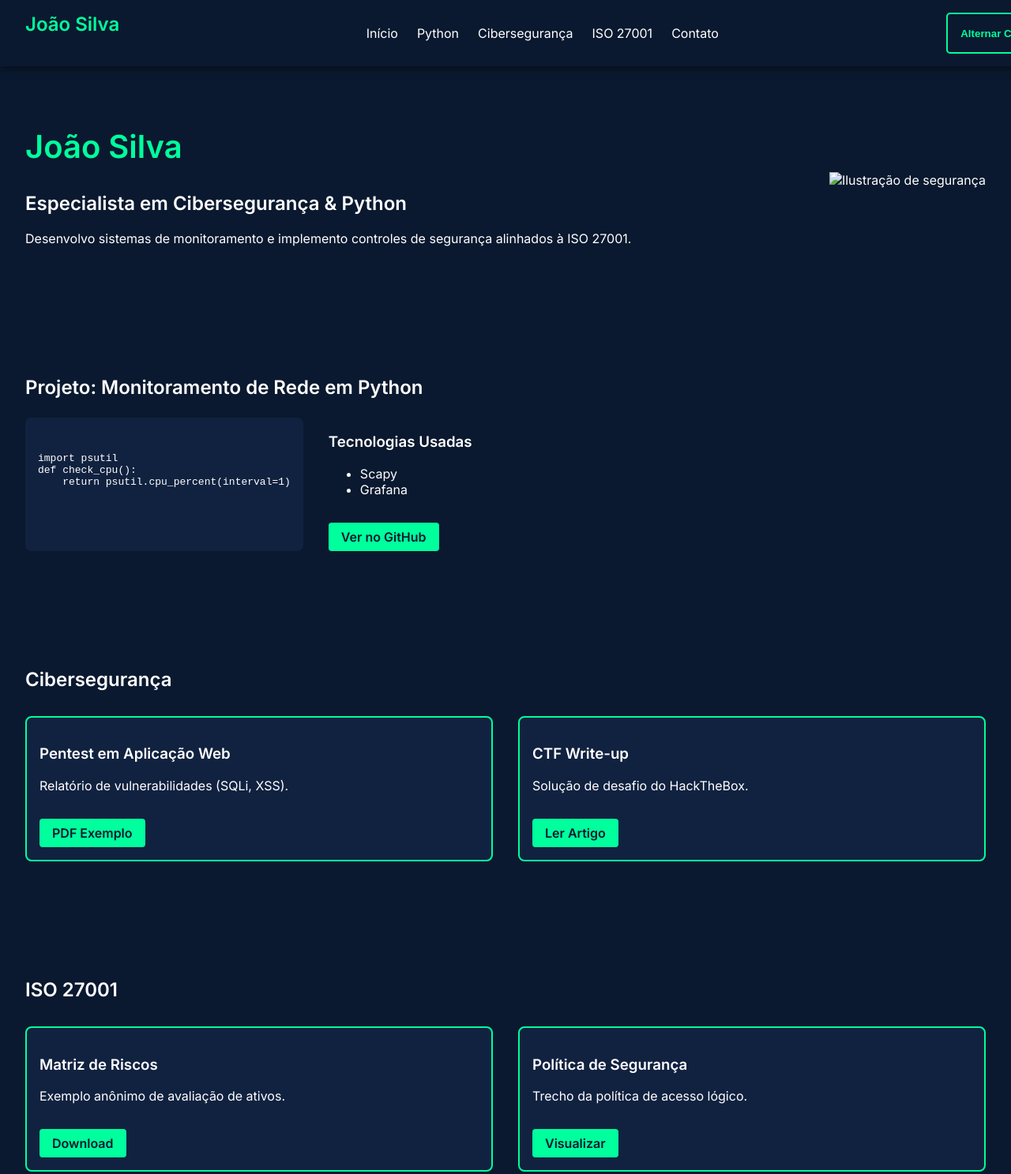
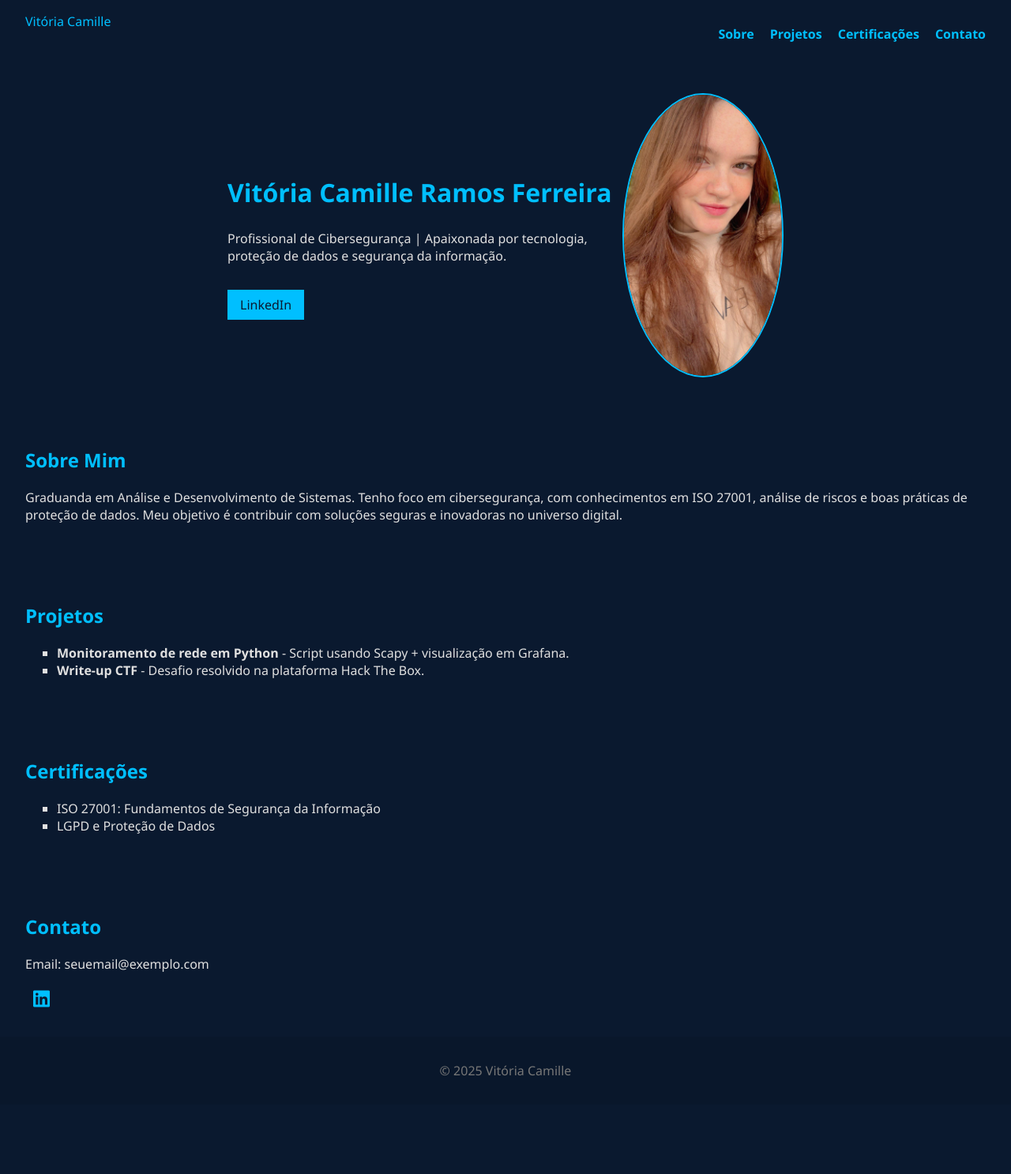
Before and after one commit to vitoriaCamille/Portif-lio, a plain HTML site: page index.html in a window 1280 px wide. Shown: the top 1487 px of the page at 79% size. After the commit the page ends 1399 px from the top, so only its background shows below. Drawn offline with Linux system fonts and the light colour scheme.

Commit message:
Add files via upload

```diff
--- a/index.html
+++ b/index.html
@@ -1,104 +1,68 @@
+
 <!DOCTYPE html>
 <html lang="pt-br">
 <head>
-  <meta charset="UTF-8">
-  <meta name="viewport" content="width=device-width, initial-scale=1.0">
-  <title>Portfólio | João Silva</title>
-  <link rel="stylesheet" href="style.css">
-  <link rel="stylesheet" href="https://cdnjs.cloudflare.com/ajax/libs/font-awesome/6.5.0/css/all.min.css">
-  <link href="https://fonts.googleapis.com/css2?family=Fira+Code&family=Inter:wght@400;600&display=swap" rel="stylesheet">
+  <meta charset="UTF-8" />
+  <meta name="viewport" content="width=device-width, initial-scale=1.0"/>
+  <title>Vitória Camille - Cibersegurança</title>
+  <link rel="stylesheet" href="style.css"/>
+  <link rel="stylesheet" href="https://cdnjs.cloudflare.com/ajax/libs/font-awesome/6.4.0/css/all.min.css"/>
 </head>
 <body>
+  <header>
     <nav>
-    <div class="logo">João Silva</div>
-    <ul>
-      <li><a href="#home">Início</a></li>
-      <li><a href="#python">Python</a></li>
-      <li><a href="#cyber">Cibersegurança</a></li>
-      <li><a href="#iso27001">ISO 27001</a></li>
+      <div class="logo">Vitória Camille</div>
+      <ul class="nav-links">
+        <li><a href="#sobre">Sobre</a></li>
+        <li><a href="#projetos">Projetos</a></li>
+        <li><a href="#certificacoes">Certificações</a></li>
         <li><a href="#contato">Contato</a></li>
       </ul>
-    <button id="toggle-theme" class="theme-btn">Alternar Cor</button>
     </nav>
+  </header>
 
-  <section id="home" class="hero">
+  <section class="hero">
     <div class="hero-text">
-      <h1>João Silva</h1>
-      <h2>Especialista em Cibersegurança & Python</h2>
-      <p>Desenvolvo sistemas de monitoramento e implemento controles de segurança alinhados à ISO 27001.</p>
+      <h1>Vitória Camille Ramos Ferreira</h1>
+      <p>Profissional de Cibersegurança | Apaixonada por tecnologia, proteção de dados e segurança da informação.</p>
+      <a href="https://www.linkedin.com/in/vitória-ferreira-04754120a" target="_blank" class="btn">LinkedIn</a>
     </div>
-    <div class="hero-image">
-      <img src="images/cyber-hero.png" alt="Ilustração de segurança">
+    <div class="hero-img">
+      <img src="foto.jpg" alt="Vitória Camille"/>
     </div>
   </section>
 
-  <section id="python" class="section">
-    <h2>Projeto: Monitoramento de Rede em Python</h2>
-    <div class="project-details">
-      <div class="code-snippet">
-        <pre><code class="python">
-import psutil
-def check_cpu():
-    return psutil.cpu_percent(interval=1)
-        </code></pre>
-      </div>
-      <div class="project-description">
-        <h3>Tecnologias Usadas</h3>
+  <section id="sobre" class="section">
+    <h2>Sobre Mim</h2>
+    <p>Graduanda em Análise e Desenvolvimento de Sistemas. Tenho foco em cibersegurança, com conhecimentos em ISO 27001, análise de riscos e boas práticas de proteção de dados. Meu objetivo é contribuir com soluções seguras e inovadoras no universo digital.</p>
+  </section>
+
+  <section id="projetos" class="section">
+    <h2>Projetos</h2>
     <ul>
-          <li>Scapy</li>
-          <li>Grafana</li>
+      <li><strong>Monitoramento de rede em Python</strong> - Script usando Scapy + visualização em Grafana.</li>
+      <li><strong>Write-up CTF</strong> - Desafio resolvido na plataforma Hack The Box.</li>
     </ul>
-        <a href="#" class="btn">Ver no GitHub</a>
-      </div>
+  </section>
+
+  <section id="certificacoes" class="section">
+    <h2>Certificações</h2>
+    <ul>
+      <li>ISO 27001: Fundamentos de Segurança da Informação</li>
+      <li>LGPD e Proteção de Dados</li>
+    </ul>
+  </section>
+
+  <section id="contato" class="section">
+    <h2>Contato</h2>
+    <p>Email: seuemail@exemplo.com</p>
+    <div class="social-icons">
+      <a href="https://www.linkedin.com/in/vitória-ferreira-04754120a" target="_blank"><i class="fab fa-linkedin"></i></a>
     </div>
   </section>
 
-  <section id="cyber" class="section">
-    <h2>Cibersegurança</h2>
-    <div class="cyber-grid">
-      <div class="card">
-        <h3>Pentest em Aplicação Web</h3>
-        <p>Relatório de vulnerabilidades (SQLi, XSS).</p>
-        <a href="#" class="btn">PDF Exemplo</a>
-      </div>
-      <div class="card">
-        <h3>CTF Write-up</h3>
-        <p>Solução de desafio do HackTheBox.</p>
-        <a href="#" class="btn">Ler Artigo</a>
-      </div>
-    </div>
-  </section>
-
-  <section id="iso27001" class="section">
-    <h2>ISO 27001</h2>
-    <div class="documents">
-      <div class="doc-card">
-        <h3>Matriz de Riscos</h3>
-        <p>Exemplo anônimo de avaliação de ativos.</p>
-        <a href="#" class="btn">Download</a>
-      </div>
-      <div class="doc-card">
-        <h3>Política de Segurança</h3>
-        <p>Trecho da política de acesso lógico.</p>
-        <a href="#" class="btn">Visualizar</a>
-      </div>
-    </div>
-  </section>
-
-  <section id="contato" class="section contato">
-    <h2>Contato</h2>
-    <div class="social-links">
-      <a href="#"><i class="fab fa-linkedin"></i></a>
-      <a href="#"><i class="fab fa-github"></i></a>
-    </div>
-    <p>✉️ email@profissional.com</p>
-  </section>
-
-  <script>
-    const btn = document.getElementById('toggle-theme');
-    btn.addEventListener('click', () => {
-      document.body.classList.toggle('tema-claro');
-    });
-  </script>
+  <footer>
+    <p>&copy; 2025 Vitória Camille</p>
+  </footer>
 </body>
 </html>
--- a/style.css
+++ b/style.css
@@ -1,162 +1,78 @@
-:root {
-  --fundo: #0a192f;
-  --fundo-secundario: #112240;
-  --texto: #ffffff;
-  --destaque: #00ff9d;
-}
-
-.tema-claro {
-  --fundo: #e0f0ff;
-  --fundo-secundario: #cde7ff;
-  --texto: #0a192f;
-  --destaque: #0077ff;
-}
 
 body {
   margin: 0;
-  font-family: 'Inter', sans-serif;
-  background-color: var(--fundo);
-  color: var(--texto);
-  transition: background 0.3s, color 0.3s;
+  font-family: 'Segoe UI', sans-serif;
+  background-color: #0a192f;
+  color: #e0e0e0;
 }
-
-nav {
-  background-color: var(--fundo);
-  padding: 1rem 2rem;
+header nav {
+  background: #0a192f;
+  color: #00bfff;
   display: flex;
   justify-content: space-between;
-  position: fixed;
-  width: 100%;
+  padding: 1rem 2rem;
+  position: sticky;
   top: 0;
-  z-index: 999;
-  box-shadow: 0 2px 10px rgba(0,0,0,0.5);
 }
-
-nav .logo {
-  font-size: 1.5rem;
-  font-weight: bold;
-  color: var(--destaque);
-}
-
-nav ul {
+.nav-links {
   list-style: none;
   display: flex;
-  gap: 1.5rem;
+  gap: 20px;
 }
-
-nav ul li a {
+.nav-links a {
+  color: #00bfff;
   text-decoration: none;
-  color: var(--texto);
-  transition: color 0.3s;
+  font-weight: bold;
 }
-
-nav ul li a:hover {
-  color: var(--destaque);
-}
-
-.theme-btn {
-  background: none;
-  border: 2px solid var(--destaque);
-  color: var(--destaque);
-  padding: 0.4rem 1rem;
-  cursor: pointer;
-  border-radius: 5px;
-  margin-left: 1rem;
-  font-weight: bold;
-  transition: background 0.3s, color 0.3s;
-}
-
-.theme-btn:hover {
-  background-color: var(--destaque);
-  color: var(--fundo);
-}
-
 .hero {
   display: flex;
-  justify-content: space-between;
+  flex-wrap: wrap;
+  padding: 2rem;
   align-items: center;
-  padding: 8rem 2rem 4rem;
+  justify-content: center;
 }
-
+.hero-text {
+  max-width: 500px;
+}
 .hero-text h1 {
-  font-size: 2.5rem;
-  color: var(--destaque);
+  color: #00bfff;
+  font-size: 2rem;
 }
-
-.hero-text h2 {
-  font-size: 1.5rem;
+.hero-img img {
+  width: 200px;
+  border-radius: 50%;
+  border: 2px solid #00bfff;
 }
-
-.hero-image img {
-  max-width: 300px;
+.section {
+  padding: 2rem;
 }
-
-.section {
-  padding: 4rem 2rem;
+.section h2 {
+  color: #00bfff;
 }
-
-.project-details {
-  display: flex;
-  flex-wrap: wrap;
-  gap: 2rem;
-  margin-top: 1.5rem;
+ul {
+  list-style-type: square;
 }
-
-.code-snippet {
-  background-color: var(--fundo-secundario);
-  padding: 1rem;
-  border-radius: 8px;
-  font-family: 'Fira Code', monospace;
-  overflow-x: auto;
-}
-
-.project-description {
-  max-width: 400px;
-}
-
-.cyber-grid {
-  display: flex;
-  gap: 2rem;
-  margin-top: 2rem;
-}
-
-.card, .doc-card {
-  background-color: var(--fundo-secundario);
-  padding: 1rem;
-  border: 2px solid var(--destaque);
-  border-radius: 8px;
-  flex: 1;
-  transition: transform 0.3s;
-}
-
-.card:hover {
-  transform: scale(1.03);
-  box-shadow: 0 0 10px var(--destaque);
-}
-
-.documents {
-  display: flex;
-  gap: 2rem;
-  margin-top: 2rem;
-}
-
 .btn {
   display: inline-block;
+  background: #00bfff;
+  color: #0a192f;
   padding: 0.5rem 1rem;
-  background-color: var(--destaque);
-  color: var(--fundo);
   text-decoration: none;
   margin-top: 1rem;
-  border-radius: 4px;
-  font-weight: bold;
 }
-
-.contato .social-links a {
+footer {
+  text-align: center;
+  padding: 1rem;
+  background-color: #09172b;
+  color: #777;
+}
+.social-icons a {
   font-size: 1.5rem;
-  color: var(--destaque);
-  margin-right: 1rem;
+  margin: 0 10px;
+  color: #00bfff;
 }
-
-.contato p {
-  margin-top: 1rem;
+@media (max-width: 600px) {
+  .hero {
+    flex-direction: column;
+  }
 }
```
Also changed, not shown: foto.jpg (added). Lines whose indentation alone changed are shown as unchanged.
